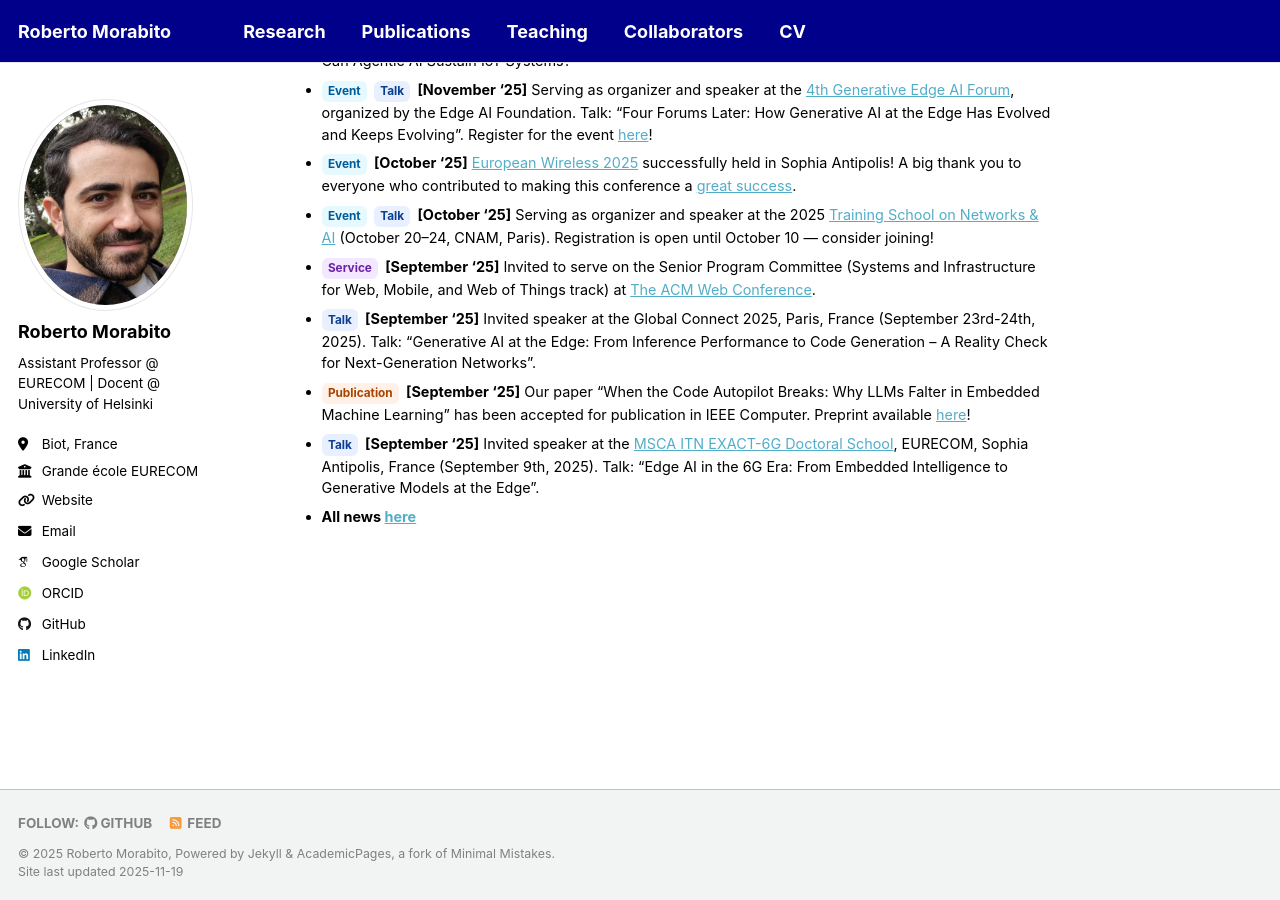
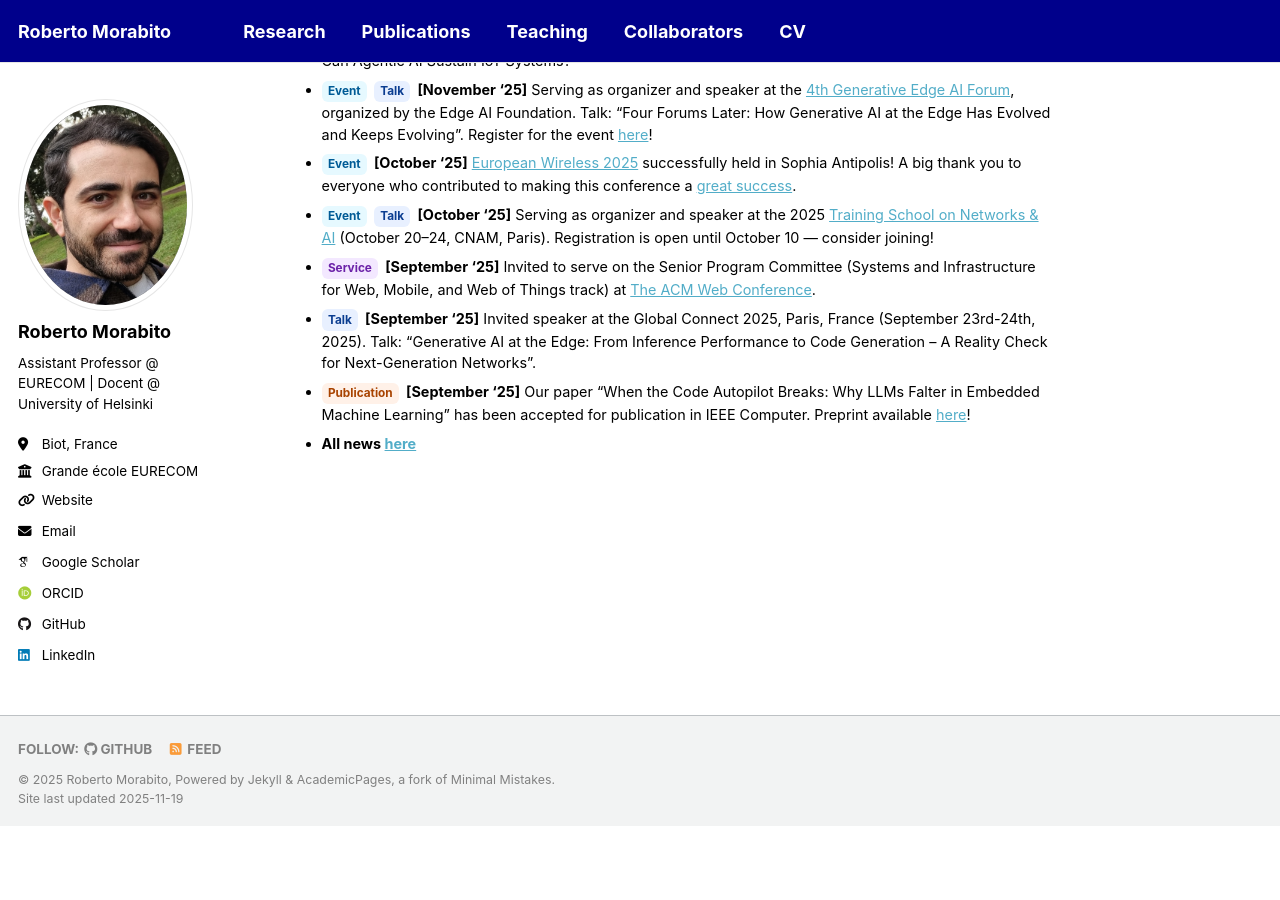
Before and after one commit to robertmora/robertmora.github.io, a Jekyll site: the page built from _pages/about.md, in a window 1280 px wide and 900 px high, scrolled down 933 px. Built offline with Jekyll 4.4.1, drawn with Linux system fonts in a browser that asks for light colours; some web fonts are replaced; a script that is not in the unit is left out; after the commit the page ends 1759 px from its top, so only the background shows below that.

Commit message:
Update about.md

```diff
--- a/_pages/about.md
+++ b/_pages/about.md
@@ -29,5 +29,4 @@ News
 - [Service](){:.tag .tag--service} **[September '25]** Invited to serve on the Senior Program Committee (Systems and Infrastructure for Web, Mobile, and Web of Things track) at [The ACM Web Conference](https://www2025.thewebconf.org/){:target="_blank"}.
 - [Talk](){:.tag .tag--talk} **[September '25]** Invited speaker at the Global Connect 2025, Paris, France (September 23rd-24th, 2025). Talk: "Generative AI at the Edge: From Inference Performance to Code Generation – A Reality Check for Next-Generation Networks".
 - [Publication](){:.tag .tag--pub} **[September '25]** Our paper "When the Code Autopilot Breaks: Why LLMs Falter in Embedded Machine Learning" has been accepted for publication in IEEE Computer. Preprint available [here](https://arxiv.org/pdf/2509.10946?){:target="_blank"}!
-- [Talk](){:.tag .tag--talk} **[September '25]** Invited speaker at the [MSCA ITN EXACT-6G Doctoral School](https://www.exact6g.eu/news/exact-6g-msca-doctoral-network-successful-completion-of-schools-4-5/){:target="_blank"}, EURECOM, Sophia Antipolis, France (September 9th, 2025). Talk: "Edge AI in the 6G Era: From Embedded Intelligence to Generative Models at the Edge".
 - **All news [here](https://robertmora.github.io/news/){:target="_blank"}**
```
